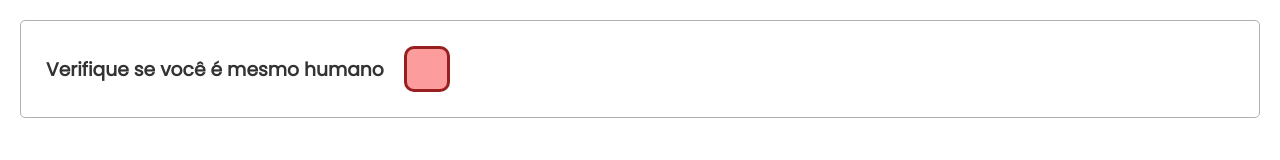
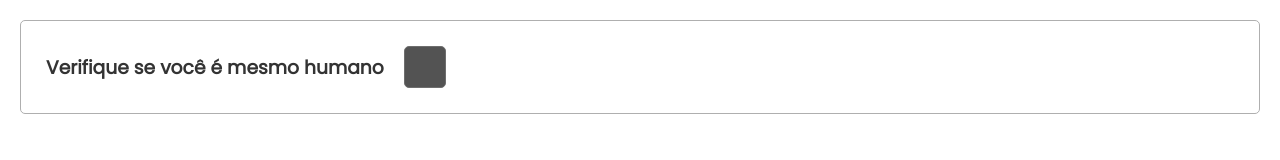
Before and after one commit to PauloUbirajara/captcha-minigame, a website: page public/index.html in a window 1280 px wide. Both pictures are taken after a click on the button 426 px from the left and 69 px from the top of the page. Drawn offline with Linux system fonts and the light colour scheme; no server answers.

```diff
--- a/package.json
+++ b/package.json
@@ -19,10 +19,13 @@
 	"homepage": "https://github.com/PauloUbirajara/captcha-minigame#readme",
 	"dependencies": {
 		"axios": "^0.26.1",
+		"canvas": "^2.9.1",
 		"cors": "^2.8.5",
 		"dotenv": "^16.0.0",
 		"express": "^4.17.3",
-		"nodemon": "^2.0.15"
+		"nodemon": "^2.0.15",
+		"recaptcha-v3": "^1.10.0",
+		"sharp": "^0.30.6"
 	},
 	"devDependencies": {
 		"@types/express": "^4.17.13"
--- a/public/index.html
+++ b/public/index.html
@@ -6,6 +6,7 @@
 	<meta http-equiv="X-UA-Compatible" content="IE=edge">
 	<meta name="viewport" content="width=device-width, initial-scale=1.0">
 	<title>Captcha Minigame</title>
+	<script src="https://www.google.com/recaptcha/api.js?render=6LeUFkAfAAAAAJyqI6lH0hIH1SSb-SQ1BS0iDgLB&trustedtypes=true"></script>
 	<script defer src="index.js"></script>
 	<link rel="stylesheet" href="styles.css">
 </head>
@@ -14,7 +15,7 @@
 	<div class="main">
 		<div id="captcha">
 			<h3>Verifique se você é mesmo humano</h3>
-			<button id="captcha-checkbutton" onclick="onClick()"></button>
+			<button id="captcha-checkbutton" onclick="onClick(event)"></button>
 		</div>
 	</div>
 </body>
--- a/public/index.js
+++ b/public/index.js
@@ -1,8 +1,10 @@
 const VERIFICATION_ENDPOINT = 'http://localhost:3300/verify';
+const PUBLIC_KEY = '6LeUFkAfAAAAAJyqI6lH0hIH1SSb-SQ1BS0iDgLB';
 
 const captchaCheckbutton = document.getElementById('captcha-checkbutton');
 
-function onClick() {
+function onClick(event) {
+	event.preventDefault();
 	if (captchaCheckbutton.getAttribute('state') == 'success') {
 		return;
 	}
@@ -10,14 +12,17 @@
 	captchaCheckbutton.setAttribute('disabled', 'disabled');
 	captchaCheckbutton.removeAttribute('state');
 
+	grecaptcha.ready(() => {
+		grecaptcha.execute(PUBLIC_KEY, { action: 'login' }).then((token) => {
 			const options = {
 				method: 'POST',
 				headers: { 'Content-Type': 'application/json' },
-		body: {} // Enviar jogada
+				body: JSON.stringify({ token })
 			};
 
-	fetch(VERIFICATION_ENDPOINT, options)
+			fetch('http://localhost:3300/verify', options)
 				.then((res) => {
+					console.log(res.status);
 					if (res.ok) {
 						return res.json();
 					}
@@ -40,6 +45,8 @@
 				.finally(() => {
 					captchaCheckbutton.removeAttribute('disabled');
 				});
+		});
+	});
 }
 
 function failCaptcha(reason) {
--- a/public/styles.css
+++ b/public/styles.css
@@ -27,23 +27,14 @@
 
 #captcha-checkbutton {
 	padding: 20px;
-	border: 3px solid #6e6e6e;
-	border-radius: 10px;
+	border: 1px solid #6e6e6e;
+	border-radius: 5px;
 	transition: 250ms background-color, 250ms border-color;
 }
 
 #captcha-checkbutton:disabled {
-	animation: wait 1000ms infinite alternate ease-in-out;
-}
-
-@keyframes wait {
-	0% {
-		transform: translateY(2px);
-	}
-
-	100% {
-		transform: translateY(-2px);
-	}
+	cursor: wait;
+	background: #535353;
 }
 
 #captcha-checkbutton[state='success'] {
```
Also changed, not shown: index.js (+2 -7 lines), src/controllers/api.controller.js (+5 -4 lines), src/middlewares/recaptcha.middleware.js (+6 -8 lines), 1 other file. Lines whose indentation alone changed are shown as unchanged.
